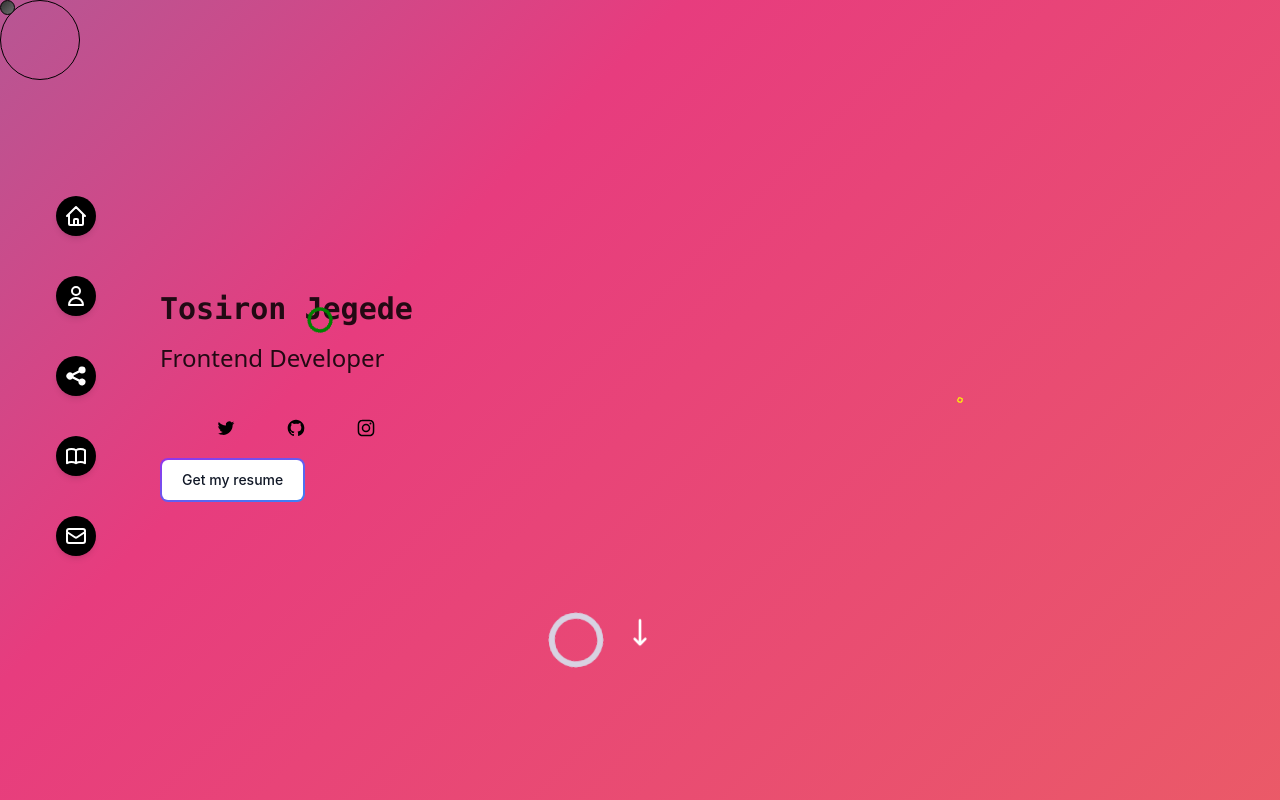
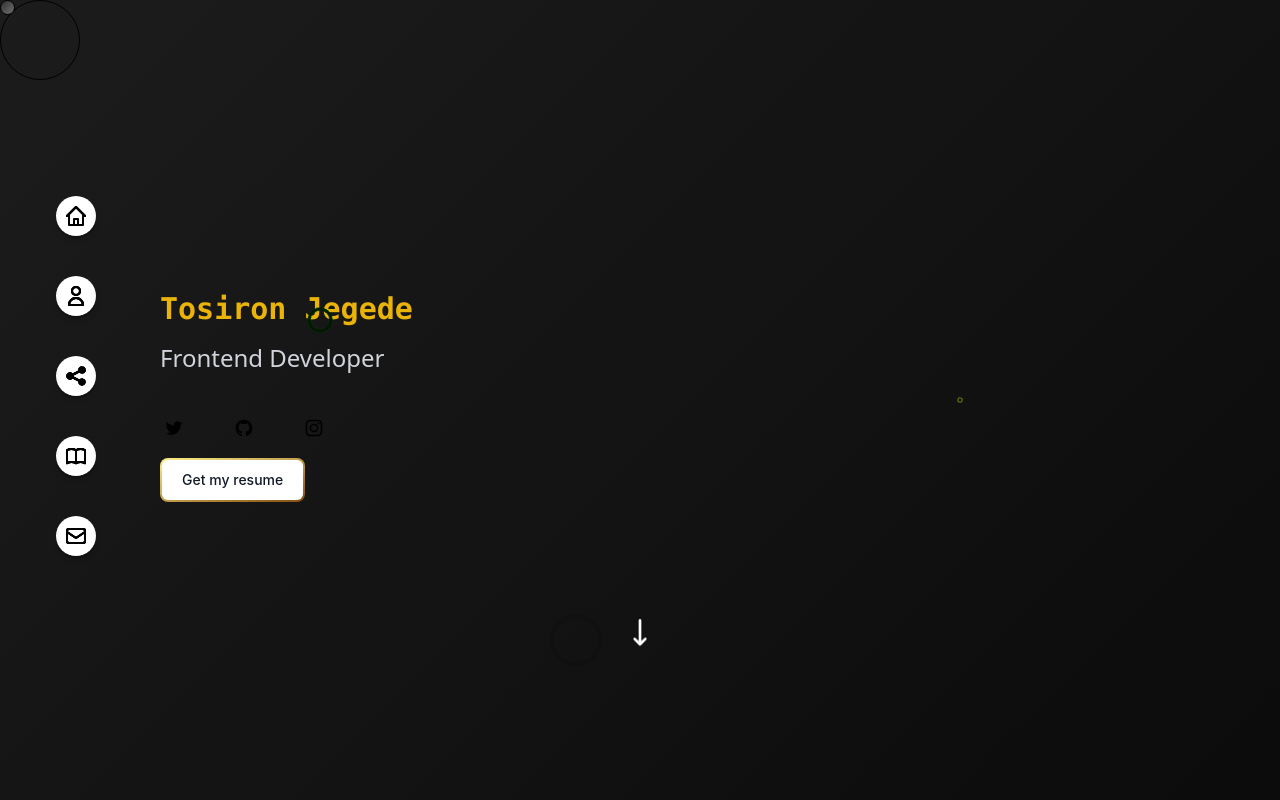
Before and after one commit to tosibinaronmuro/portfolioo, a Next.js app: page / in a window 1280 px wide. Built offline with nearby package versions, Linux system fonts and the light colour scheme.

Commit message:
reworked the colors

```diff
--- a/Components/About.jsx
+++ b/Components/About.jsx
@@ -11,7 +11,9 @@ import { useMediaQuery } from "react-responsive";
 
 
 export default function About() {
+  const isDesktopOrLaptop = useMediaQuery({ minDeviceWidth: 1224 });
 
+  const isTabletOrMobile = useMediaQuery({ query: "(max-width: 766px)" });
 
   return (
     <div>
@@ -30,16 +32,16 @@ export default function About() {
       <div className={styles.cube}></div>
         {/* sidenav */}
         <div className="flex h-screen w-screen">
-        {/* {isTabletOrMobile ? (
+        {isTabletOrMobile ? (
           <DrawerComp />
         ) : (
           <div className="ml-1 lg:ml-5 h-full fixed top-40   flex flex-col justify-center items-start">
 
             <Hero />
           </div>
-        )} */}
+        )}
           <div className=" mx-4 md:ml-40 lg:mx-40  m-auto flex flex-col justify-center items-start">
-            <h1 className="text-3xl flex flex-col justify-start font-mono font-bold items-center">
+            <h1 className="text-3xl text-yellow-500 flex flex-col justify-start font-mono font-bold items-center">
               About Me
             </h1>
             <p className="text-sm lg:text-lg font-light flex flex-col justify-start font-sans text-justify items-center">
--- a/Components/Drawer.jsx
+++ b/Components/Drawer.jsx
@@ -39,7 +39,7 @@ const DrawerComp = () => {
         visible={visible}
         key={placement}
       >
-         <div className='flex flex-col p-4  w-full h-screen bg-none    '  >
+         <div className={styles.drawer}  >
 {/* home */}
 <Link href="/#home"   scroll={false}><div onClick={onClose} className='bg-black flex text-white rounded-full w-auto h-auto border shadow-md  my-5 p-2  justify-start'>
 <svg className="w-6 h-6  " fill="none" stroke="currentColor" viewBox="0 0 24 24" xmlns="http://www.w3.org/2000/svg"><path strokeLinecap="round" strokeLinejoin="round" strokeWidth="2" d="M3 12l2-2m0 0l7-7 7 7M5 10v10a1 1 0 001 1h3m10-11l2 2m-2-2v10a1 1 0 01-1 1h-3m-6 0a1 1 0 001-1v-4a1 1 0 011-1h2a1 1 0 011 1v4a1 1 0 001 1m-6 0h6"></path></svg><span className='ml-5'>HOME</span>
--- a/Components/Projects.jsx
+++ b/Components/Projects.jsx
@@ -1,13 +1,27 @@
 import React from "react";
 import styles from "../styles/Home.module.css";
 import Image from "next/image";
+import { useMediaQuery } from "react-responsive";
+import Hero from "./Hero";
+import DrawerComp from "../Components/Drawer";
 
 import Data from './ProjectsData.js'
 function Projects() {
 
+  const isDesktopOrLaptop = useMediaQuery({ minDeviceWidth: 1224 });
 
+  const isTabletOrMobile = useMediaQuery({ query: "(max-width: 766px)" });
   return (
     <div className={styles.bodyanimation3}>
+{isTabletOrMobile ? (
+          <DrawerComp />
+        ) : (
+          <div className="ml-1 lg:ml-5 h-full fixed top-40   flex flex-col justify-center items-start">
+
+            <Hero />
+          </div>
+        )}
+
         <div className={styles.cube}></div>
        <div className={styles.cube}></div>
        <div className={styles.cube}></div>
@@ -15,7 +29,7 @@ function Projects() {
       <div className={styles.cube}></div>
       <div className="flex h-auto w-screen">
         <div className=" mx-2 md:ml-40 lg:mx-40  m-auto flex flex-col justify-center items-start">
-          <h1 className="text-3xl flex m-4   flex-col justify-start font-mono font-bold items-center">
+          <h1 className="text-3xl flex m-4 text-yellow-500   flex-col justify-start font-mono font-bold items-center">
             Recent Projects
           </h1>
           <div className="flex   flex-wrap justify-center  ">
--- a/Components/Skills.jsx
+++ b/Components/Skills.jsx
@@ -5,11 +5,26 @@ import profilePic from "../public/recipeApp.png";
 import Languages from "./Languages";
 import { motion } from "framer-motion"
 import TabSection from "./TabSection";
+import { useMediaQuery } from "react-responsive";
+import Hero from "./Hero";
+import DrawerComp from "../Components/Drawer";
+
 
 
 function Skills() {
+  const isDesktopOrLaptop = useMediaQuery({ minDeviceWidth: 1224 });
+
+  const isTabletOrMobile = useMediaQuery({ query: "(max-width: 766px)" });
   return (
     <div className={styles.bodyanimation4}>
+      {isTabletOrMobile ? (
+          <DrawerComp />
+        ) : (
+          <div className="ml-1 lg:ml-5 h-full fixed top-40   flex flex-col justify-center items-start">
+
+            <Hero />
+          </div>
+        )}
         <div className={styles.cube}></div>
        <div className={styles.cube}></div>
        <div className={styles.cube}></div>
@@ -17,7 +32,7 @@ function Skills() {
       <div className={styles.cube}></div>
       <div className="flex h-screen w-screen m-auto">
         <div className=" mx-2 md:ml-40 lg:mx-40 w-full   m-auto flex flex-col justify-center items-start">
-          <h1 className="text-3xl flex   flex-col justify-start font-mono font-bold items-center">
+          <h1 className="text-3xl flex  text-yellow-500 flex-col justify-start font-mono font-bold items-center">
               Skills
           </h1>
           <div className="flex w-full   flex-col lg:flex-row m-auto lg:m-14 justify-between">
--- a/Components/Socials.jsx
+++ b/Components/Socials.jsx
@@ -3,7 +3,7 @@ import React from 'react'
 function Socials() {
   return (
     <>
-         <div className='flex ml-14 w-40  justify-between mt-5'>
+         <div className='flex ml-1 md:ml-1  lg:ml-1  w-40  justify-between mt-5'>
              {/* twitter */}
            <div><a
             href="https://twitter.com/tosiron2"
--- a/pages/index.js
+++ b/pages/index.js
@@ -24,7 +24,7 @@ export default function Home() {
 
 const router= useRouter()
   return (
-    <div className={styles.bodyanimation0}>
+    <div  >
       <Head>
         <title>{"Tosiron's Portfolio|| Home"}</title>
         <meta name="description" content="personal portfolio by Tosiron, a Frontend Engineer" />
@@ -51,12 +51,12 @@ const router= useRouter()
        <div className={styles.cube}></div>
       <div className={styles.cube}></div>
 
-          <div  className=" mx-2 md:ml-40 lg:ml-40  m-auto flex flex-col justify-center items-start">
-            <h1 className="text-3xl flex flex-col justify-start font-mono font-bold items-center">
+          <div  className=" mx-5 md:ml-40 lg:ml-40  text-gray-300 m-auto flex flex-col justify-center items-start">
+            <h1 className="text-3xl flex flex-col text-yellow-500  justify-start font-mono font-bold items-center">
 
               Tosiron Jegede
             </h1>
-            <p className="text-2xl flex flex-col justify-start font-sans items-center ">
+            <p className="text-2xl   flex flex-col justify-start font-sans items-center ">
 
                Frontend Developer
             </p>
@@ -64,7 +64,7 @@ const router= useRouter()
             <Socials />
         <div className="mt-5">
 
-          <a href="/TosironJegede.pdf" download={true} target='_blank'><button  className="relative inline-flex items-center justify-center p-0.5 mb-2 mr-2 overflow-hidden text-sm font-medium text-gray-900 rounded-lg group bg-gradient-to-br from-purple-600 to-blue-500 group-hover:from-purple-600 group-hover:to-blue-500 hover:text-white dark:text-white focus:ring-4 focus:outline-none focus:ring-blue-300 dark:focus:ring-blue-800"><span className="relative px-5 py-2.5 transition-all ease-in duration-75 bg-white dark:bg-gray-900 rounded-md group-hover:bg-opacity-0">
+          <a href="/TosironJegede.pdf" download={true} target='_blank'><button  className="relative inline-flex items-center justify-center p-0.5 mb-2 mr-2 overflow-hidden text-sm font-medium text-gray-900 rounded-lg group bg-gradient-to-br from-yellow-200 to-yellow-800 group-hover:from-yellow-600 group-hover:to-yellow-500 hover:text-white dark:text-white focus:ring-4 focus:outline-none focus:ring-yellow-200  "><span className="relative px-5 py-2.5 transition-all ease-in duration-75 bg-white dark:bg-gray-900 rounded-md group-hover:bg-opacity-0">
       Get my resume
   </span></button></a>
         </div>
@@ -79,10 +79,10 @@ const router= useRouter()
           <svg className={styles.goDown} fill="none" stroke="currentColor" viewBox="0 0 24 24" xmlns="http://www.w3.org/2000/svg"><path strokeLinecap="round" strokeLinejoin="round" strokeWidth="2" d="M16 17l-4 4m0 0l-4-4m4 4V3"></path></svg>
           </div>
       </main>
-      <div className={styles.scroll1} id='about'>
+      <div   id='about'>
       <About/>
       </div>
-      <div className={styles.scroll2} id='skills'>
+      <div   id='skills'>
    <Skills/>
       </div>
       <div   id='projects'>
--- a/styles/Home.module.css
+++ b/styles/Home.module.css
@@ -1,14 +1,6 @@
 
 
-.main {
-  min-height: 100vh;
-  padding: 4rem 0;
-  flex: 1;
-  display: flex;
-  flex-direction: column;
-  justify-content: center;
-  align-items: center;
-}
+
 
 .footer {
   display: flex;
@@ -104,10 +96,10 @@
 }
 
 .logo {
- background-color: black;
+ background-color: white;
  transition: background-color 1s ease;
  display: flex;
- color: white;
+ color: black;
  border-radius: 9999px ;
  width: auto;
  height: auto;
@@ -126,14 +118,14 @@
 }
 
 .active{
-  background-color: white;
+  background-color: rgb(234 179 8  );
   transition: background-color 1s ease;
   display: flex;
   color: black;
   border-radius: 9999px ;
   width: auto;
   height: auto;
-  /* border-width: 1px; */
+  /* border: 1px black solid; */
    margin-left: 0.5rem;
     margin: 1.25rem;
     padding: 0.5rem;
@@ -150,25 +142,18 @@
 
 }
 
-.bodyanimation0 {
-  height: 100%;
-  width: 100vw;
-  display: flex;
 
-  flex-direction: column;
-  background: linear-gradient(-45deg, #ee7752, #e73c7e, #23a6d5, #23d5ab);
-  background-size: 400% 400%;
-  animation: gradient 15s ease infinite;
-
-}
 .bodyanimation {
   height: 100%;
   width: 100vw;
   display: flex;
+  /* mix-blend-mode: multiply; */
+  color: #FFF;
   position: relative;
   scroll-snap-align: start;
   flex-direction: column;
-  background: linear-gradient(-45deg, #ee7752, #e73c7e, #23a6d5, #23d5ab);
+  /* background: linear-gradient(-45deg, #ee7752, #e73c7e, #23a6d5, #23d5ab); */
+  background: linear-gradient(-45deg, #000000, #434343);
   background-size: 400% 400%;
   animation: gradient 15s ease infinite;
 
@@ -177,9 +162,12 @@
   height: auto;
   width: 100%;
   display: flex;
-
+background-color: inherit;
+color: rgb(255, 255, 255);
   flex-direction: column;
-  background: linear-gradient(-45deg, #00b09b, #e73c7e, #23a6d5, #96c93d,#af07f7);
+  /* background: linear-gradient(-45deg, #b92b27, #1565c0); */
+  mix-blend-mode: multiply;
+  background: linear-gradient(-45deg, #000000, #434343);
   background-size: 400% 400%;
   animation: gradient 15s ease infinite;
 
@@ -189,9 +177,10 @@
   width: 100%;
   display: flex;
   flex-direction: column;
-
-  background: linear-gradient(-45deg, #ffffff,#E8CBC0,
-  #636FA4,#A770EF);
+  color: #FFF;
+  /* background: linear-gradient(-45deg, #009fff,#ec2f4b); */
+  mix-blend-mode: multiply;
+  background: linear-gradient(-45deg, #000000, #434343);
   background-size: 400% 400%;
   animation: gradient 15s ease infinite;
 
@@ -201,13 +190,28 @@
   width: 100%;
   display: flex;
   flex-direction: column;
-
-  background: linear-gradient(-45deg, #1a2a6c,#b21f1f,
-  #fdbb2d );
+ color: #FFF;
+  /* background: linear-gradient(-45deg, #000046,#1cb5e0 ); */
+  mix-blend-mode: multiply;
+  background: linear-gradient(-45deg, #000000, #434343);
   background-size: 400% 400%;
   animation: gradient 15s ease infinite;
 
 }
+.drawer{
+  display: flex;
+  flex-direction: column;
+  width: 100%;
+  height: 100vh;
+  margin: 0;
+  border-radius:9px;
+  padding: 1rem;
+  background: linear-gradient(-45deg, #000000, #434343);
+  background-size: 400% 400%;
+  animation: gradient 15s ease infinite;
+}
+
+
 .cube {
   position: absolute;
   top: 80vh;
@@ -266,12 +270,12 @@
 
 
 
-.scroll1{
+/* .scroll1{
   scroll-snap-align: start;
 }
 .scroll2{
   scroll-snap-align: start;
-}
+} */
 @keyframes gradient {
   0% {
       background-position: 0% 50%;
--- a/styles/globals.css
+++ b/styles/globals.css
@@ -9,9 +9,10 @@ body {
   margin: 0;
   font-family: -apple-system, BlinkMacSystemFont, Segoe UI, Roboto, Oxygen,
     Ubuntu, Cantarell, Fira Sans, Droid Sans, Helvetica Neue, sans-serif;
-    scroll-snap-type: proximity;
-    scroll-snap-points-y: repeat(100vh);
-    scroll-snap-type: y proximity;
+    /* scroll-snap-type: proximity;
+    scroll-snap-points-y: repeat(50vh);
+
+    scroll-snap-type: y proximity; */
     overflow-x: hidden;
 }
 
```
